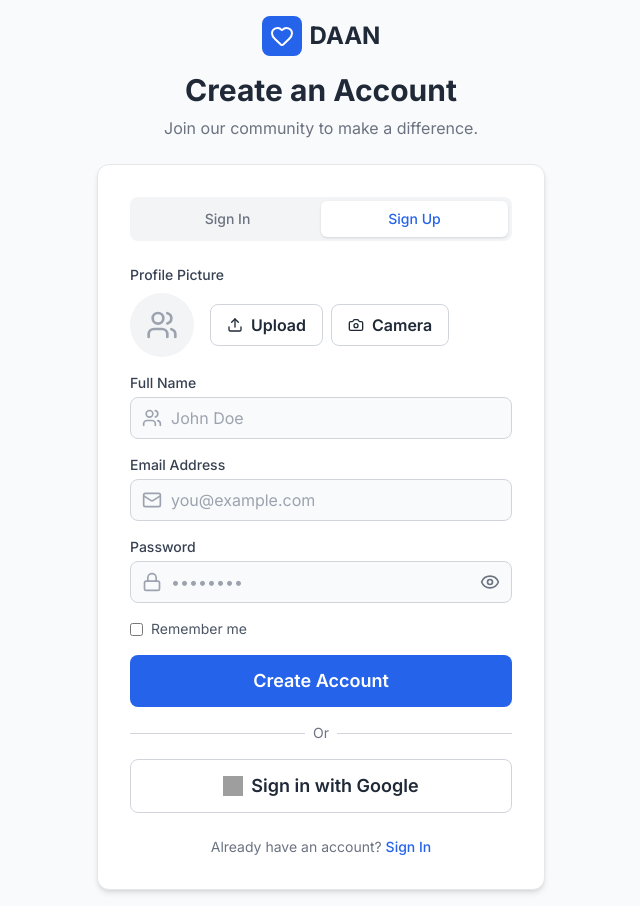
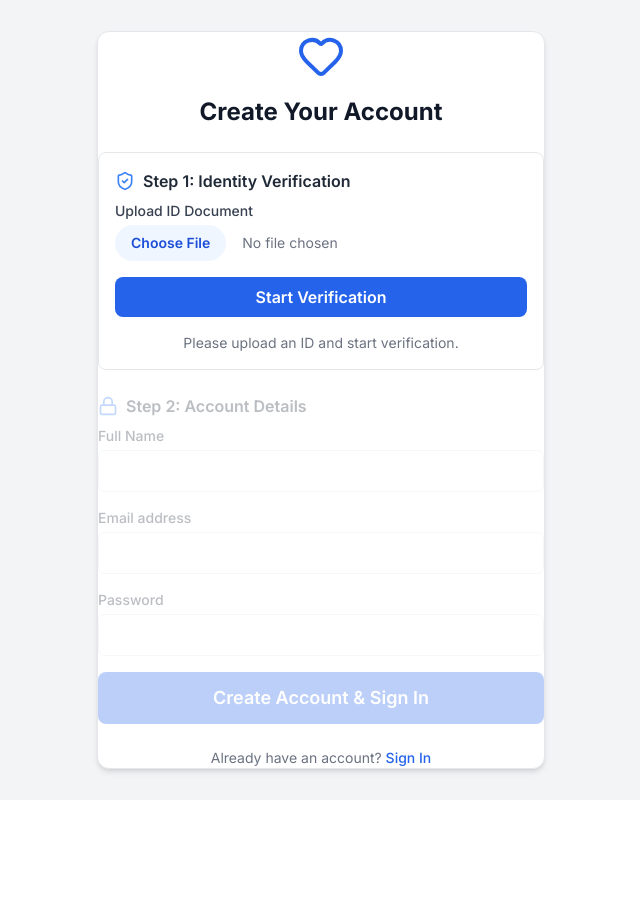
Before and after one commit to vishesh2305/DAAN, a React (Vite) app in the folder client/: page /auth in a window 1280 px wide. Shown: the whole page, without its empty margins (319-959 px from the left). After the commit the page ends 800 px from the top, so only its background shows below. Built offline with nearby package versions, Linux system fonts and the light colour scheme; grey boxes are pictures that could not be loaded.

Commit message:
Face reco linked

```diff
--- a/client/src/pages/AuthPage.jsx
+++ b/client/src/pages/AuthPage.jsx
@@ -1,292 +1,194 @@
-import React, { useState, useRef } from 'react';
+import React, { useState, useRef, useCallback } from 'react';
 import { Link, useNavigate } from 'react-router-dom';
-import { Eye, EyeOff, Users, Mail, Lock, Heart, Upload, Camera } from 'lucide-react';
+import { Eye, EyeOff, Users, Mail, Lock, Heart, Upload, Camera, ShieldCheck, AlertTriangle, LoaderCircle } from 'lucide-react';
 import Button from '../components/common/Button';
 import Card from '../components/common/Card';
+import { useUser } from '../contexts/UserProvider'; // Assuming you have this for login state management
 
 const AuthPage = () => {
     const [isSignUp, setIsSignUp] = useState(true);
-  const [showPassword, setShowPassword] = useState(false);
-  const [profilePicture, setProfilePicture] = useState(null);
+    const navigate = useNavigate();
+    const { login } = useUser(); // Let's use a login function from context
 
+    // State for the form
     const [formData, setFormData] = useState({ fullName: '', email: '', password: '' });
     const [errors, setErrors] = useState({});
 
-  const fileInputRef = useRef(null);
-  const cameraInputRef = useRef(null);
+    // State for Face Verification
+    const [docImage, setDocImage] = useState(null);
+    const [isVerified, setIsVerified] = useState(false);
+    const [isVerifying, setIsVerifying] = useState(false);
+    const [verificationMessage, setVerificationMessage] = useState('Please upload an ID and start verification.');
     const videoRef = useRef(null);
-  const canvasRef = useRef(null);
-  const navigate = useNavigate();
+    const streamRef = useRef(null);
 
-  const handleProfilePictureChange = (event) => {
-    if (event.target.files && event.target.files[0]) {
-      const file = event.target.files[0];
-      setProfilePicture(URL.createObjectURL(file));
+    // Function to start the webcam
+    const startWebcam = useCallback(async () => {
+        try {
+            if (navigator.mediaDevices && navigator.mediaDevices.getUserMedia) {
+                const stream = await navigator.mediaDevices.getUserMedia({ video: true });
+                streamRef.current = stream;
+                if (videoRef.current) {
+                    videoRef.current.srcObject = stream;
+                }
+            }
+        } catch (err) {
+            console.error("Error accessing webcam:", err);
+            setVerificationMessage("Webcam access denied. Please allow camera access to proceed.");
+        }
+    }, []);
+
+    // Function to stop the webcam
+    const stopWebcam = useCallback(() => {
+        if (streamRef.current) {
+            streamRef.current.getTracks().forEach(track => track.stop());
+            streamRef.current = null;
+        }
+    }, []);
+
+    // Cleanup webcam on component unmount
+    React.useEffect(() => {
+        return () => stopWebcam();
+    }, [stopWebcam]);
+
+    const handleDocImageChange = (event) => {
+        const file = event.target.files?.[0];
+        if (file) {
+            setDocImage(file);
+            // Start webcam as soon as a document is selected
+            startWebcam();
         }
     };
 
-  const handleCameraCapture = async () => {
-    // Check if getUserMedia is supported
-    if (!navigator.mediaDevices || !navigator.mediaDevices.getUserMedia) {
-      alert('Camera access is not supported in this browser. Please use the upload option.');
-      fileInputRef.current.click(); // Fallback to file input
+    // This function captures a frame from the video, sends it with the doc to the backend
+    const handleVerification = async () => {
+        if (!docImage) {
+            alert("Please upload your document first.");
+            return;
+        }
+        if (!videoRef.current || !videoRef.current.srcObject) {
+            alert("Webcam is not active. Please allow camera access.");
             return;
         }
 
+        setIsVerifying(true);
+        setVerificationMessage("Verifying... Please follow any on-screen instructions.");
+
+        const canvas = document.createElement('canvas');
+        canvas.width = videoRef.current.videoWidth;
+        canvas.height = videoRef.current.videoHeight;
+        const context = canvas.getContext('2d');
+        context.drawImage(videoRef.current, 0, 0, canvas.width, canvas.height);
+
+        canvas.toBlob(async (blob) => {
+            const formData = new FormData();
+            formData.append('document', docImage);
+            formData.append('live_face', blob, 'live_face.jpg');
+
             try {
-      // Request camera access
-      const stream = await navigator.mediaDevices.getUserMedia({ video: true });
-      videoRef.current.srcObject = stream;
-      videoRef.current.style.display = 'block';
-      videoRef.current.play();
+                const response = await fetch('http://127.0.0.1:5000/upload', {
+                    method: 'POST',
+                    body: formData,
+                });
 
-      // Show capture button
-      const captureButton = document.createElement('button');
-      captureButton.textContent = 'Capture Photo';
-      captureButton.className = 'mt-2 px-4 py-2 bg-blue-600 text-white rounded-lg';
-      captureButton.onclick = () => {
-        // Capture the image from video
-        const context = canvasRef.current.getContext('2d');
-        canvasRef.current.width = videoRef.current.videoWidth;
-        canvasRef.current.height = videoRef.current.videoHeight;
-        context.drawImage(videoRef.current, 0, 0);
-        const dataUrl = canvasRef.current.toDataURL('image/png');
-        setProfilePicture(dataUrl);
+                const data = await response.json();
+                setVerificationMessage(data.message);
 
-        // Stop the camera stream
-        stream.getTracks().forEach(track => track.stop());
-        videoRef.current.style.display = 'none';
-        captureButton.remove();
-      };
-      document.getElementById('camera-container').appendChild(captureButton);
-    } catch (err) {
-      console.error('Error accessing camera:', err);
-      alert('Could not access the camera. Please use the upload option.');
-      fileInputRef.current.click(); // Fallback to file input
+                if (data.message.includes("Verified!")) {
+                    setIsVerified(true);
+                    stopWebcam(); // Turn off webcam on success
+                } else {
+                    // Allow user to try again
                 }
+            } catch (error) {
+                console.error("Verification API error:", error);
+                setVerificationMessage("Verification service is offline. Please try again later.");
+            } finally {
+                setIsVerifying(false);
+            }
+        }, 'image/jpeg');
     };
 
-  const handleChange = (e) => {
-    const { name, value } = e.target;
-    setFormData(prev => ({ ...prev, [name]: value }));
-  };
-
-  const validate = () => {
-    const newErrors = {};
-    if (isSignUp && !profilePicture) {
-      newErrors.profilePicture = 'Profile picture is required.';
-    }
-    if (isSignUp && !formData.fullName.trim()) {
-      newErrors.fullName = 'Full Name is required.';
-    }
-    if (!formData.email.trim()) {
-      newErrors.email = 'Email is required.';
-    }
-    if (!formData.password) {
-      newErrors.password = 'Password is required.';
-    }
-    setErrors(newErrors);
-    return Object.keys(newErrors).length === 0;
-  };
-
-  const handleAuthSubmit = (event) => {
-    event.preventDefault();
-    if (validate()) {
-      console.log('Validation successful. Redirecting to dashboard...');
+    const handleAuthSubmit = (e) => {
+        e.preventDefault();
+        // In a real app, you would handle actual sign up/in here
+        console.log("Form submitted", formData);
+        login(); // Update global auth state
         navigate('/dashboard');
-    } else {
-      console.log('Validation failed. Please fill all required fields.');
-    }
     };
 
     return (
-    <main className="min-h-screen flex items-center justify-center bg-gray-50 dark:bg-gray-900 p-4 animate-fade-in">
-      <div className="w-full max-w-md">
+        <main className="min-h-screen flex items-center justify-center bg-gray-100 dark:bg-gray-900 p-4">
+            <Card className="w-full max-w-md">
                 <div className="text-center mb-6">
-          <Link to="/" className="inline-flex items-center space-x-2 mb-4">
-            <div className="h-10 w-10 bg-blue-600 rounded-lg flex items-center justify-center">
-              <Heart className="h-6 w-6 text-white" />
+                    <Heart className="mx-auto h-12 w-12 text-blue-600" />
+                    <h2 className="mt-4 text-2xl font-bold text-gray-900 dark:text-white">
+                        {isSignUp ? 'Create Your Account' : 'Sign In'}
+                    </h2>
                 </div>
-            <span className="font-bold text-2xl text-gray-800 dark:text-white">DAAN</span>
-          </Link>
-          <h1 className="text-3xl font-bold text-gray-800 dark:text-white">
-            {isSignUp ? 'Create an Account' : 'Welcome Back'}
-          </h1>
-          <p className="text-gray-500 dark:text-gray-400 mt-2">
-            {isSignUp ? 'Join our community to make a difference.' : 'Sign in to continue your journey.'}
+
+                {/* --- FACE VERIFICATION SECTION --- */}
+                {!isVerified && (
+                    <div className="mb-6 p-4 border rounded-lg dark:border-gray-700">
+                        <h3 className="font-semibold flex items-center mb-2">
+                            <ShieldCheck className="h-5 w-5 mr-2 text-blue-500" />
+                            Step 1: Identity Verification
+                        </h3>
+                        <div className="space-y-4">
+                             <div>
+                                <label htmlFor="doc-upload" className="block text-sm font-medium text-gray-700 dark:text-gray-300">Upload ID Document</label>
+                                <input id="doc-upload" type="file" accept="image/*" onChange={handleDocImageChange} className="mt-1 block w-full text-sm text-gray-500 file:mr-4 file:py-2 file:px-4 file:rounded-full file:border-0 file:text-sm file:font-semibold file:bg-blue-50 file:text-blue-700 hover:file:bg-blue-100" />
+                            </div>
+
+                            {videoRef.current?.srcObject && (
+                                <video ref={videoRef} autoPlay playsInline muted className="w-full rounded-md" />
+                            )}
+
+                            <Button onClick={handleVerification} disabled={!docImage || isVerifying} className="w-full">
+                                {isVerifying ? <LoaderCircle className="animate-spin" /> : "Start Verification"}
+                            </Button>
+
+                            <p className="text-sm text-center text-gray-500 dark:text-gray-300 min-h-[20px]">
+                                {verificationMessage}
                             </p>
                         </div>
+                    </div>
+                )}
 
-        <Card className="p-8">
-          <div className="flex mb-6 bg-gray-100 dark:bg-gray-800 rounded-lg p-1">
-            <button
-              onClick={() => setIsSignUp(false)}
-              className={`w-full py-2 rounded-md text-sm font-medium transition-colors ${
-                !isSignUp ? 'bg-white dark:bg-gray-700 text-blue-600 shadow' : 'text-gray-500 hover:bg-gray-200 dark:hover:bg-gray-700/50'
-              }`}
-            >
-              Sign In
-            </button>
-            <button
-              onClick={() => setIsSignUp(true)}
-              className={`w-full py-2 rounded-md text-sm font-medium transition-colors ${
-                isSignUp ? 'bg-white dark:bg-gray-700 text-blue-600 shadow' : 'text-gray-500 hover:bg-gray-200 dark:hover:bg-gray-700/50'
-              }`}
-            >
-              Sign Up
-            </button>
+                {/* --- SIGNUP/LOGIN FORM --- */}
+                <div className={`${!isVerified ? 'opacity-30 pointer-events-none' : ''}`}>
+                     <h3 className="font-semibold flex items-center mb-2">
+                        <Lock className="h-5 w-5 mr-2 text-blue-500" />
+                        Step 2: Account Details
+                    </h3>
+                    <form onSubmit={handleAuthSubmit} className="space-y-4">
+                        {isSignUp && (
+                            <div>
+                                <label htmlFor="fullName" className="block text-sm font-medium">Full Name</label>
+                                <input id="fullName" name="fullName" type="text" required className="mt-1 block w-full p-2 border rounded-md" />
+                            </div>
+                        )}
+                        <div>
+                            <label htmlFor="email" className="block text-sm font-medium">Email address</label>
+                            <input id="email" name="email" type="email" required className="mt-1 block w-full p-2 border rounded-md" />
+                        </div>
+                        <div>
+                            <label htmlFor="password" className="block text-sm font-medium">Password</label>
+                            <input id="password" name="password" type="password" required className="mt-1 block w-full p-2 border rounded-md" />
+                        </div>
+                        <Button type="submit" size="lg" className="w-full" disabled={!isVerified}>
+                            {isSignUp ? 'Create Account & Sign In' : 'Sign In'}
+                        </Button>
+                    </form>
                 </div>
 
-          <form className="space-y-4" onSubmit={handleAuthSubmit} noValidate>
-            {isSignUp && (
-              <>
-                <div className="space-y-2">
-                  <label className="block text-sm font-medium text-gray-700 dark:text-gray-300">Profile Picture</label>
-                  <div className="flex items-center space-x-4">
-                    <div className="w-16 h-16 rounded-full bg-gray-100 dark:bg-gray-700 flex items-center justify-center overflow-hidden">
-                      {profilePicture ? (
-                        <img src={profilePicture} alt="Profile Preview" className="w-full h-full object-cover" />
-                      ) : (
-                        <Users className="w-8 h-8 text-gray-400" />
-                      )}
-                    </div>
-                    <div className="flex items-center space-x-2">
-                      <Button type="button" variant="outline" onClick={() => fileInputRef.current.click()}>
-                        <Upload className="h-4 w-4 mr-2" />
-                        Upload
-                      </Button>
-                      <Button type="button" variant="outline" onClick={handleCameraCapture}>
-                        <Camera className="h-4 w-4 mr-2" />
-                        Camera
-                      </Button>
-                      <input
-                        type="file"
-                        ref={fileInputRef}
-                        onChange={handleProfilePictureChange}
-                        className="hidden"
-                        accept="image/*"
-                      />
-                      <input
-                        type="file"
-                        ref={cameraInputRef}
-                        onChange={handleProfilePictureChange}
-                        className="hidden"
-                        accept="image/*"
-                        capture="environment"
-                      />
-                    </div>
-                  </div>
-                  <div id="camera-container" className="mt-4">
-                    <video ref={videoRef} className="w-full hidden" />
-                    <canvas ref={canvasRef} className="hidden" />
-                  </div>
-                  {errors.profilePicture && <p className="text-red-500 text-xs mt-1">{errors.profilePicture}</p>}
-                </div>
-
-                <div>
-                  <label className="block text-sm font-medium text-gray-700 dark:text-gray-300 mb-1">Full Name</label>
-                  <div className="relative">
-                    <div className="absolute inset-y-0 left-0 pl-3 flex items-center pointer-events-none">
-                      <Users className="h-5 w-5 text-gray-400" />
-                    </div>
-                    <input
-                      type="text"
-                      name="fullName"
-                      placeholder="John Doe"
-                      className="w-full pl-10 p-2 border border-gray-300 dark:border-gray-600 rounded-lg bg-gray-50 dark:bg-gray-700"
-                      value={formData.fullName}
-                      onChange={handleChange}
-                    />
-                  </div>
-                  {errors.fullName && <p className="text-red-500 text-xs mt-1">{errors.fullName}</p>}
-                </div>
-              </>
-            )}
-            <div>
-              <label className="block text-sm font-medium text-gray-700 dark:text-gray-300 mb-1">Email Address</label>
-              <div className="relative">
-                <div className="absolute inset-y-0 left-0 pl-3 flex items-center pointer-events-none">
-                  <Mail className="h-5 w-5 text-gray-400" />
-                </div>
-                <input
-                  type="email"
-                  name="email"
-                  placeholder="you@example.com"
-                  className="w-full pl-10 p-2 border border-gray-300 dark:border-gray-600 rounded-lg bg-gray-50 dark:bg-gray-700"
-                  value={formData.email}
-                  onChange={handleChange}
-                />
-              </div>
-              {errors.email && <p className="text-red-500 text-xs mt-1">{errors.email}</p>}
-            </div>
-
-            <div>
-              <label className="block text-sm font-medium text-gray-700 dark:text-gray-300 mb-1">Password</label>
-              <div className="relative">
-                <div className="absolute inset-y-0 left-0 pl-3 flex items-center pointer-events-none">
-                  <Lock className="h-5 w-5 text-gray-400" />
-                </div>
-                <input
-                  type={showPassword ? 'text' : 'password'}
-                  name="password"
-                  placeholder="••••••••"
-                  className="w-full pl-10 p-2 border border-gray-300 dark:border-gray-600 rounded-lg bg-gray-50 dark:bg-gray-700 pr-10"
-                  value={formData.password}
-                  onChange={handleChange}
-                />
-                <button
-                  type="button"
-                  onClick={() => setShowPassword(!showPassword)}
-                  className="absolute inset-y-0 right-0 px-3 flex items-center text-gray-500"
-                >
-                  {showPassword ? <EyeOff className="h-5 w-5" /> : <Eye className="h-5 w-5" />}
-                </button>
-              </div>
-              {errors.password && <p className="text-red-500 text-xs mt-1">{errors.password}</p>}
-            </div>
-
-            <div className="flex items-center justify-between text-sm">
-              <label className="flex items-center space-x-2">
-                <input type="checkbox" className="rounded text-blue-600 focus:ring-blue-500" />
-                <span className="text-gray-600 dark:text-gray-400">Remember me</span>
-              </label>
-              {!isSignUp && (
-                <Link to="#" className="font-medium text-blue-600 hover:underline">
-                  Forgot password?
-                </Link>
-              )}
-            </div>
-
-            <Button type="submit" size="lg" className="w-full">
-              {isSignUp ? 'Create Account' : 'Sign In'}
-            </Button>
-
-            <div className="relative my-4">
-              <div className="absolute inset-0 flex items-center">
-                <div className="w-full border-t border-gray-300 dark:border-gray-600" />
-              </div>
-              <div className="relative flex justify-center text-sm">
-                <span className="bg-white dark:bg-gray-800 px-2 text-gray-500 dark:text-gray-400">Or</span>
-              </div>
-            </div>
-
-            <Button type="button" variant="outline" size="lg" className="w-full">
-              <img
-                src="https://upload.wikimedia.org/wikipedia/commons/c/c1/Google_%22G%22_logo.svg"
-                alt="Google"
-                className="h-5 w-5 mr-2"
-              />
-              Sign in with Google
-            </Button>
-          </form>
-          <p className="text-center text-sm text-gray-500 dark:text-gray-400 mt-6">
+                <p className="text-center text-sm text-gray-500 mt-6">
                     {isSignUp ? 'Already have an account? ' : "Don't have an account? "}
                     <button onClick={() => setIsSignUp(!isSignUp)} className="font-medium text-blue-600 hover:underline">
                         {isSignUp ? 'Sign In' : 'Sign Up'}
                     </button>
                 </p>
             </Card>
-      </div>
         </main>
     );
 };
```
Also changed, not shown: client/src/pages/CreatecampaignPage.jsx (+15 -39 lines), 1 other file (tests, documents, lock files or other folders). Lines whose indentation alone changed are shown as unchanged.
